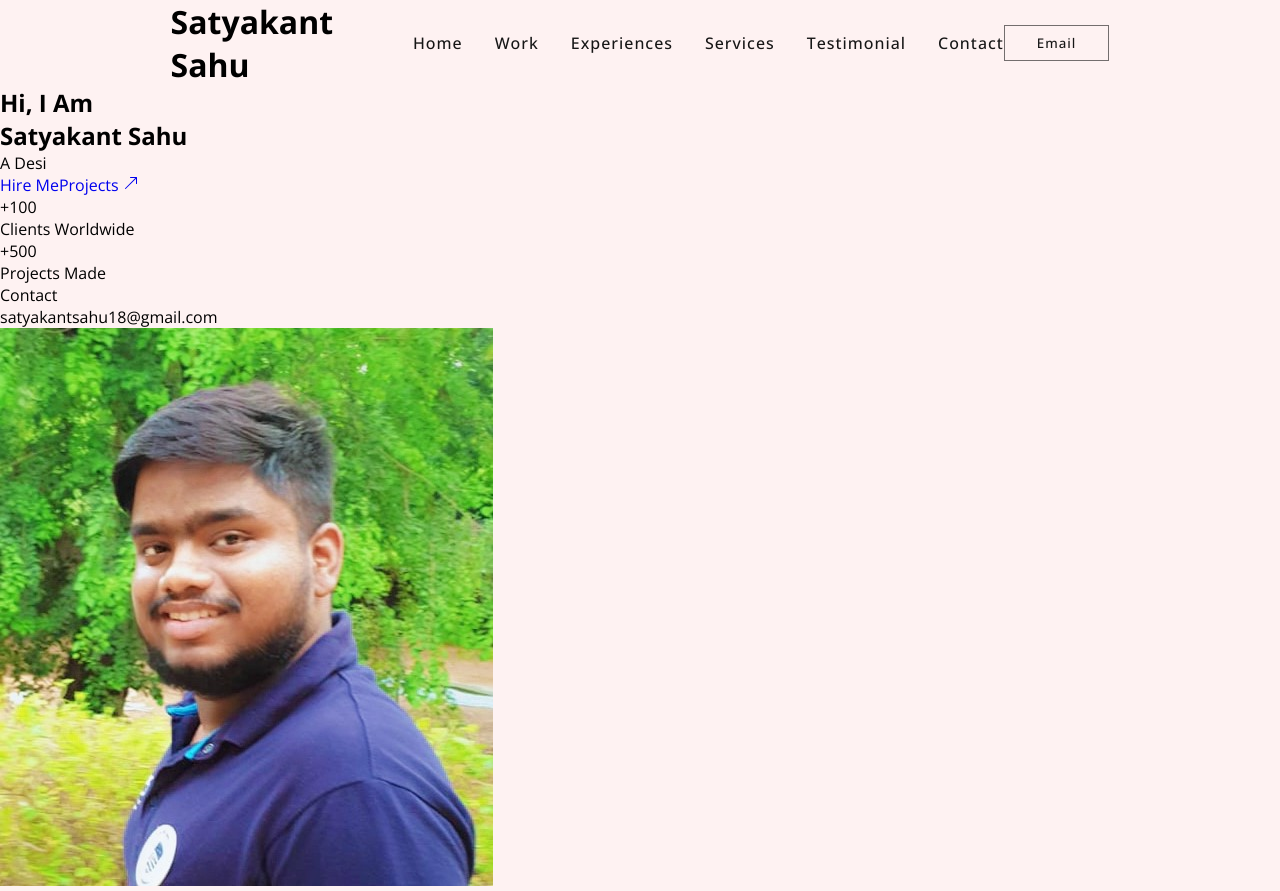
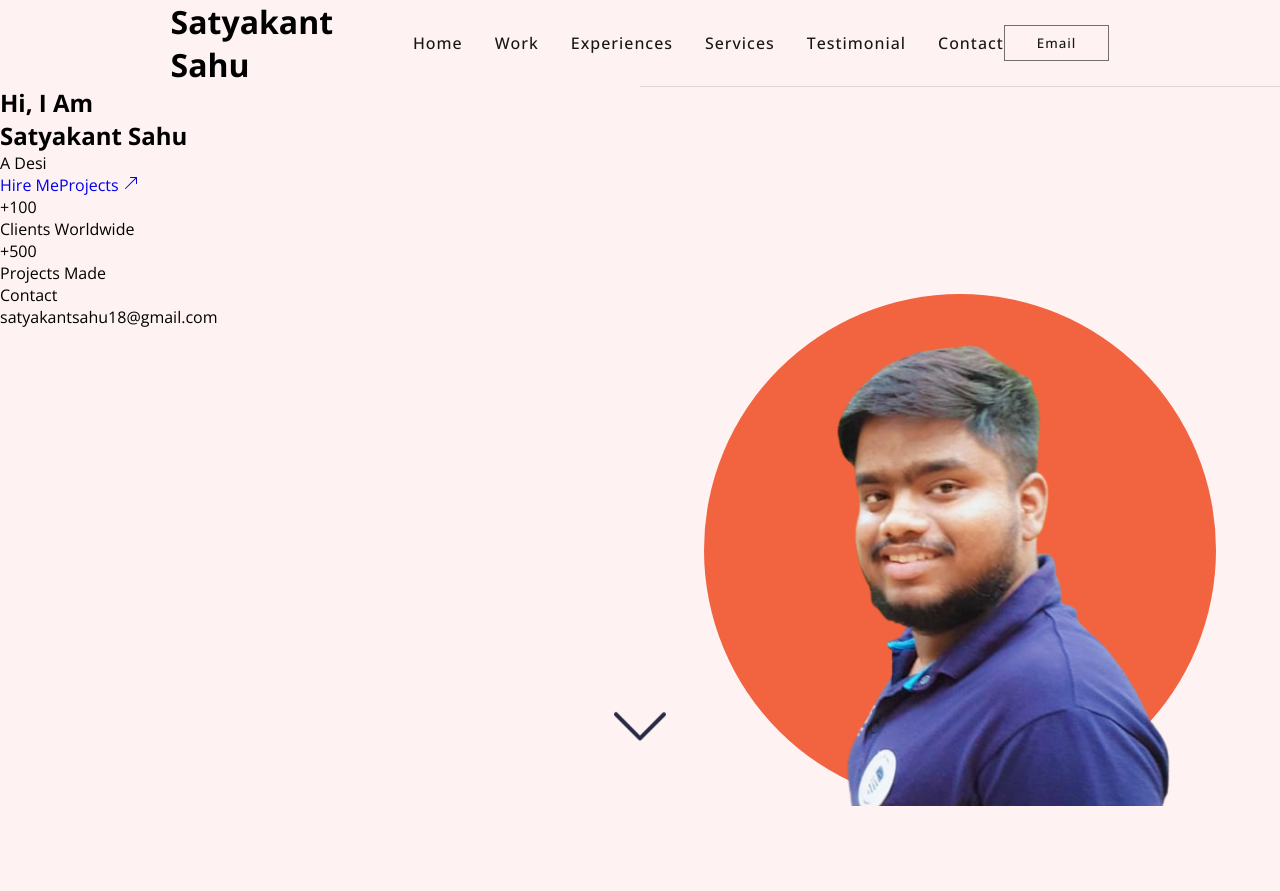
Before and after one commit to SatyaS18/sample-portfolio, a React (Create React App) app: page / in a window 1280 px wide. After the commit the page ends 806 px from the top, so only its background shows below. Built offline with nearby package versions, Linux system fonts and the light colour scheme.

Commit message:
modified home.scss and added animations

```diff
--- a/src/components/Home.jsx
+++ b/src/components/Home.jsx
@@ -1,8 +1,8 @@
 import React from "react";
 import { motion } from "framer-motion";
 import Typewriter from "typewriter-effect";
-import { BsArrowUpRight } from "react-icons/bs";
-import me from "../assets/satya.jpg";
+import { BsArrowUpRight, BsChevronDown } from "react-icons/bs";
+import me from "../assets/satya2.png";
 const Home = () => {
   const animations = {
     h1: {
@@ -72,6 +72,7 @@ const Home = () => {
       <section>
         <img src={me} alt="Satyakant" />
       </section>
+      <BsChevronDown />
     </div>
   );
 };
--- /dev/null
+++ b/src/styles/animation.scss
@@ -0,0 +1,5 @@
+@keyframes animateSvg {
+  to {
+    transform: translate(-50%, -10px);
+  }
+}
--- a/src/styles/app.scss
+++ b/src/styles/app.scss
@@ -3,6 +3,7 @@
 @import "statics";
 @import "header.scss";
 @import "home.scss";
+@import "animation.scss";
 
 * {
   margin: 0;
--- a/src/styles/home.scss
+++ b/src/styles/home.scss
@@ -0,0 +1,46 @@
+.home {
+  width: 100%;
+  height: 90vh;
+  display: flex;
+
+  > section {
+    width: 100%;
+
+    &:first-of-type {
+    }
+
+    &:last-of-type {
+      border-top: 1px solid $color6_2;
+      display: flex;
+      flex-direction: column;
+      justify-content: flex-end;
+      align-items: center;
+      overflow-x: hidden;
+
+      &::after {
+        content: "";
+        width: 40vmax;
+        height: 40vmax;
+        background-color: $color3;
+        position: absolute;
+        z-index: -1;
+        border-radius: 50%;
+      }
+      > img {
+        width: 40vmax;
+        height: 40vmax;
+        object-fit: contain;
+      }
+    }
+  }
+
+  > svg {
+    position: absolute;
+    font-size: 4rem;
+    color: $color5;
+    left: 50%;
+    bottom: 5%;
+    transform: translateX(-50%);
+    animation: animateSvg 0.7s infinite linear alternate;
+  }
+}
```
Also changed, not shown: src/assets/satya2.png (added), src/assets/satya3.png (added).
